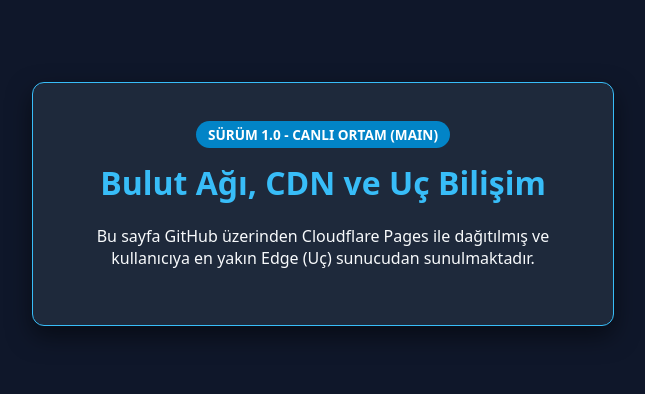
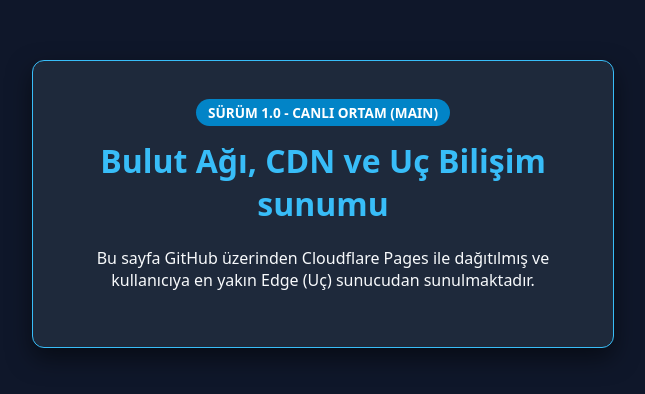
Before and after one commit to EceDurgun/cdn-dene, a plain HTML site: page index.html in a window 1280 px wide. Shown: the part 196-590 px from the top of the page, without its empty margins (317-962 px from the left). Drawn offline with Linux system fonts and the light colour scheme.

Commit message:
Update index.html

```diff
--- a/index.html
+++ b/index.html
@@ -9,7 +9,7 @@
 <body>
   <div class="kart">
     <span class="etiket">SÜRÜM 1.0 - CANLI ORTAM (MAIN)</span>
-    <h1>Bulut Ağı, CDN ve Uç Bilişim</h1>
+    <h1>Bulut Ağı, CDN ve Uç Bilişim sunumu</h1>
     <p>Bu sayfa GitHub üzerinden Cloudflare Pages ile dağıtılmış ve kullanıcıya en yakın Edge (Uç) sunucudan sunulmaktadır.</p>
   </div>
 </body>
```
